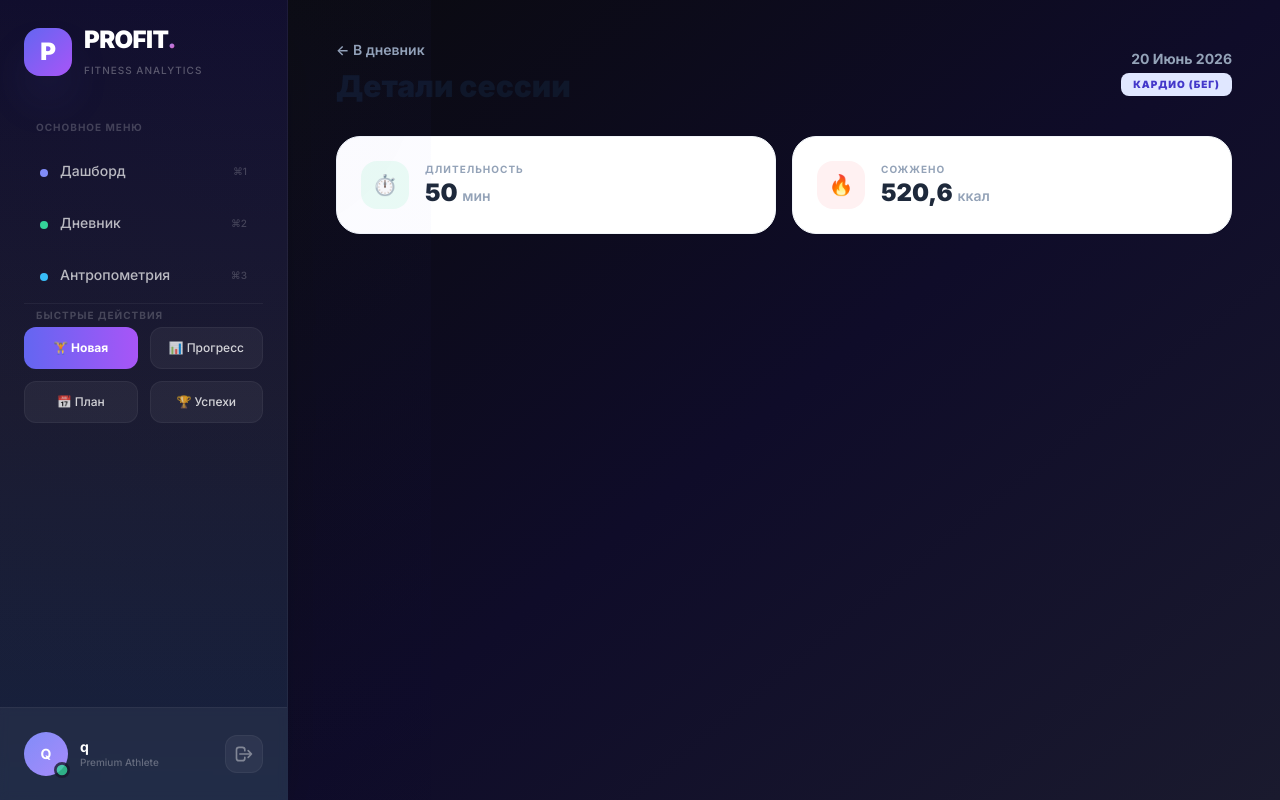
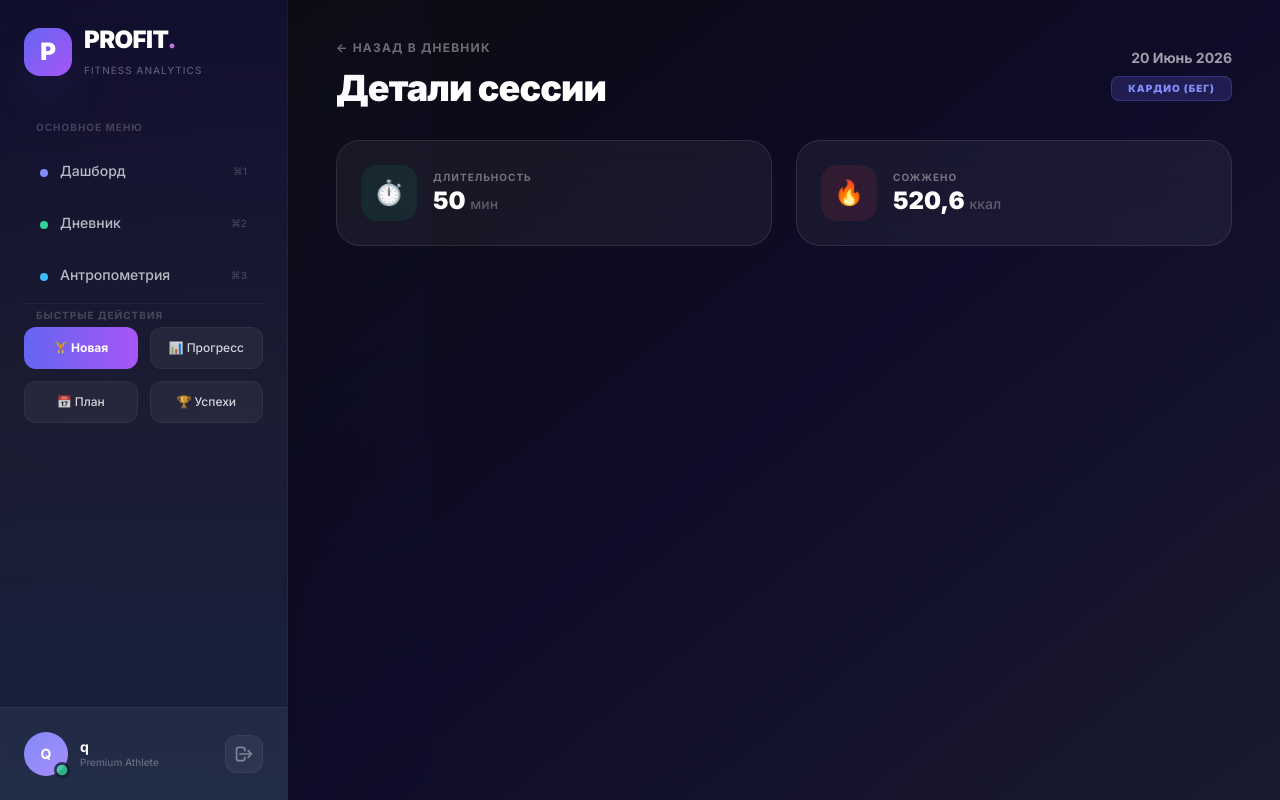
Before and after one commit to aigerim2006/Practical_Training_1, a Django app: page /workouts/2/ in a window 1280 px wide. Run offline with Django 5.2, Linux system fonts and the light colour scheme; a user stored in the database is signed in; data comes from the database, SQL or seed files in the repository; both versions use the stored data as it was after the commit; some libraries are stand-ins or nearby versions.

Commit message:
улучшила раздел аналитики

```diff
--- a/apps/workouts/urls.py
+++ b/apps/workouts/urls.py
@@ -1,5 +1,7 @@
 from django.urls import path
-from .views import WorkoutListView, WorkoutDetailView, AddWorkoutView, DeleteWorkoutView, ScheduleView, add_schedule_view, DeleteScheduleView
+from .views import (WorkoutListView, WorkoutDetailView, AddWorkoutView,
+                    DeleteWorkoutView, ScheduleView, add_schedule_view,
+                    DeleteScheduleView, UpdateScheduleView) # Импортируем UpdateView
 
 app_name = 'workouts'
 
@@ -11,4 +13,5 @@ urlpatterns = [
     path('schedule/', ScheduleView.as_view(), name='schedule'),
     path('schedule/add/', add_schedule_view, name='add_schedule'),
     path('schedule/<int:pk>/delete/', DeleteScheduleView.as_view(), name='delete_schedule'),
+    path('schedule/<int:pk>/edit/', UpdateScheduleView.as_view(), name='edit_schedule'), # Новый путь
 ]
--- a/apps/workouts/views.py
+++ b/apps/workouts/views.py
@@ -130,3 +130,12 @@ def delete_schedule_view(request, pk):
     schedule = get_object_or_404(WorkoutSchedule, pk=pk, user=request.user)
     schedule.delete()
     return redirect('workouts:schedule')
+
+class UpdateScheduleView(LoginRequiredMixin, UpdateView):
+    model = WorkoutSchedule
+    form_class = WorkoutScheduleForm
+    template_name = 'workouts/add_schedule.html' # Используем тот же шаблон, что и для добавления
+    success_url = '/workouts/schedule/'
+
+    def get_queryset(self):
+        return WorkoutSchedule.objects.filter(user=self.request.user)
--- a/templates/workouts/workout_detail.html
+++ b/templates/workouts/workout_detail.html
@@ -3,40 +3,44 @@
 <div class="max-w-4xl mx-auto">
     <div class="mb-8 flex items-center justify-between">
         <div>
-            <a href="{% url 'workouts:workout_list' %}" class="text-sm font-semibold text-slate-400 hover:text-indigo-500 transition flex items-center gap-1 mb-2">&larr; В дневник</a>
-            <h2 class="text-3xl font-black text-slate-900">Детали сессии</h2>
+            <a href="{% url 'workouts:workout_list' %}" class="text-xs font-bold text-white/40 hover:text-indigo-400 transition flex items-center gap-2 mb-3 uppercase tracking-widest">
+                &larr; Назад в дневник
+            </a>
+            <h2 class="text-4xl font-black text-white tracking-tight">Детали сессии</h2>
         </div>
         <div class="text-right">
-            <p class="text-sm font-bold text-slate-400">{{ workout.date|date:"d F Y" }}</p>
-            <span class="inline-block px-3 py-1 mt-1 text-[10px] font-black uppercase tracking-widest rounded-lg bg-indigo-100 text-indigo-700">{{ workout.type.name }}</span>
+            <p class="text-sm font-bold text-white/60">{{ workout.date|date:"d F Y" }}</p>
+            <span class="inline-block px-4 py-1 mt-2 text-[10px] font-black uppercase tracking-widest rounded-lg bg-indigo-500/20 text-indigo-400 border border-indigo-500/30">
+                {{ workout.type.name }}
+            </span>
         </div>
     </div>
 
-    <div class="grid grid-cols-2 gap-4 mb-8">
-        <div class="bg-white p-6 rounded-3xl shadow-sm border border-slate-100 flex items-center gap-4">
-            <div class="w-12 h-12 rounded-2xl bg-emerald-50 text-emerald-500 flex items-center justify-center text-xl font-black">⏱️</div>
+    <div class="grid grid-cols-2 gap-6 mb-8">
+        <div class="bg-white/5 backdrop-blur-xl p-6 rounded-3xl border border-white/10 flex items-center gap-4 hover:border-emerald-500/30 transition-all">
+            <div class="w-14 h-14 rounded-2xl bg-emerald-500/10 text-emerald-400 flex items-center justify-center text-2xl">⏱️</div>
             <div>
-                <p class="text-[10px] font-bold text-slate-400 uppercase tracking-widest">Длительность</p>
-                <p class="text-2xl font-black text-slate-800">{{ workout.duration_minutes }} <span class="text-sm font-semibold text-slate-400">мин</span></p>
+                <p class="text-[10px] font-bold text-white/40 uppercase tracking-widest">Длительность</p>
+                <p class="text-2xl font-black text-white">{{ workout.duration_minutes }} <span class="text-sm font-medium text-white/30">мин</span></p>
             </div>
         </div>
-        <div class="bg-white p-6 rounded-3xl shadow-sm border border-slate-100 flex items-center gap-4">
-            <div class="w-12 h-12 rounded-2xl bg-rose-50 text-rose-500 flex items-center justify-center text-xl font-black">🔥</div>
+        <div class="bg-white/5 backdrop-blur-xl p-6 rounded-3xl border border-white/10 flex items-center gap-4 hover:border-rose-500/30 transition-all">
+            <div class="w-14 h-14 rounded-2xl bg-rose-500/10 text-rose-400 flex items-center justify-center text-2xl">🔥</div>
             <div>
-                <p class="text-[10px] font-bold text-slate-400 uppercase tracking-widest">Сожжено</p>
-                <p class="text-2xl font-black text-slate-800">{{ workout.calories_burned }} <span class="text-sm font-semibold text-slate-400">ккал</span></p>
+                <p class="text-[10px] font-bold text-white/40 uppercase tracking-widest">Сожжено</p>
+                <p class="text-2xl font-black text-white">{{ workout.calories_burned }} <span class="text-sm font-medium text-white/30">ккал</span></p>
             </div>
         </div>
     </div>
 
     {% if workout.exercises.all %}
-    <div class="bg-white rounded-3xl shadow-sm border border-slate-100 overflow-hidden">
-        <div class="px-8 py-5 border-b border-slate-100 bg-slate-50/50">
-            <h3 class="text-sm font-bold text-slate-800 uppercase tracking-widest">Выполненные упражнения</h3>
+    <div class="bg-white/5 backdrop-blur-xl rounded-3xl border border-white/10 overflow-hidden shadow-2xl">
+        <div class="px-8 py-6 border-b border-white/5 bg-white/5">
+            <h3 class="text-sm font-bold text-white uppercase tracking-widest">Выполненные упражнения</h3>
         </div>
-        <div class="p-0">
-            <table class="w-full text-left text-sm text-slate-600">
-                <thead class="bg-white text-slate-400 text-[10px] uppercase tracking-widest border-b border-slate-50">
+        <div class="overflow-x-auto">
+            <table class="w-full text-left text-sm text-white/70">
+                <thead class="text-white/30 text-[10px] uppercase tracking-widest">
                     <tr>
                         <th class="px-8 py-4 font-bold">Название</th>
                         <th class="px-8 py-4 font-bold text-center">Подходы</th>
@@ -44,13 +48,13 @@
                         <th class="px-8 py-4 font-bold text-right">Вес (кг)</th>
                     </tr>
                 </thead>
-                <tbody class="divide-y divide-slate-50">
+                <tbody class="divide-y divide-white/5">
                     {% for ex in workout.exercises.all %}
-                    <tr class="hover:bg-slate-50/80 transition">
-                        <td class="px-8 py-4 font-bold text-slate-800">{{ ex.exercise_name }}</td>
-                        <td class="px-8 py-4 font-semibold text-center">{{ ex.sets }}</td>
-                        <td class="px-8 py-4 font-semibold text-center">{{ ex.reps }}</td>
-                        <td class="px-8 py-4 font-bold text-indigo-600 text-right">{{ ex.weight }}</td>
+                    <tr class="hover:bg-white/5 transition">
+                        <td class="px-8 py-5 font-bold text-white">{{ ex.exercise_name }}</td>
+                        <td class="px-8 py-5 font-semibold text-center">{{ ex.sets }}</td>
+                        <td class="px-8 py-5 font-semibold text-center">{{ ex.reps }}</td>
+                        <td class="px-8 py-5 font-black text-indigo-400 text-right">{{ ex.weight }}</td>
                     </tr>
                     {% endfor %}
                 </tbody>
```
Also changed, not shown: apps/analytics/views.py (+43 -20 lines), templates/analytics/dashboard.html (+19 -16 lines), templates/analytics/progress_log.html (+35 -17 lines), templates/workouts/schedule.html (+24 -16 lines), db.sqlite3.
